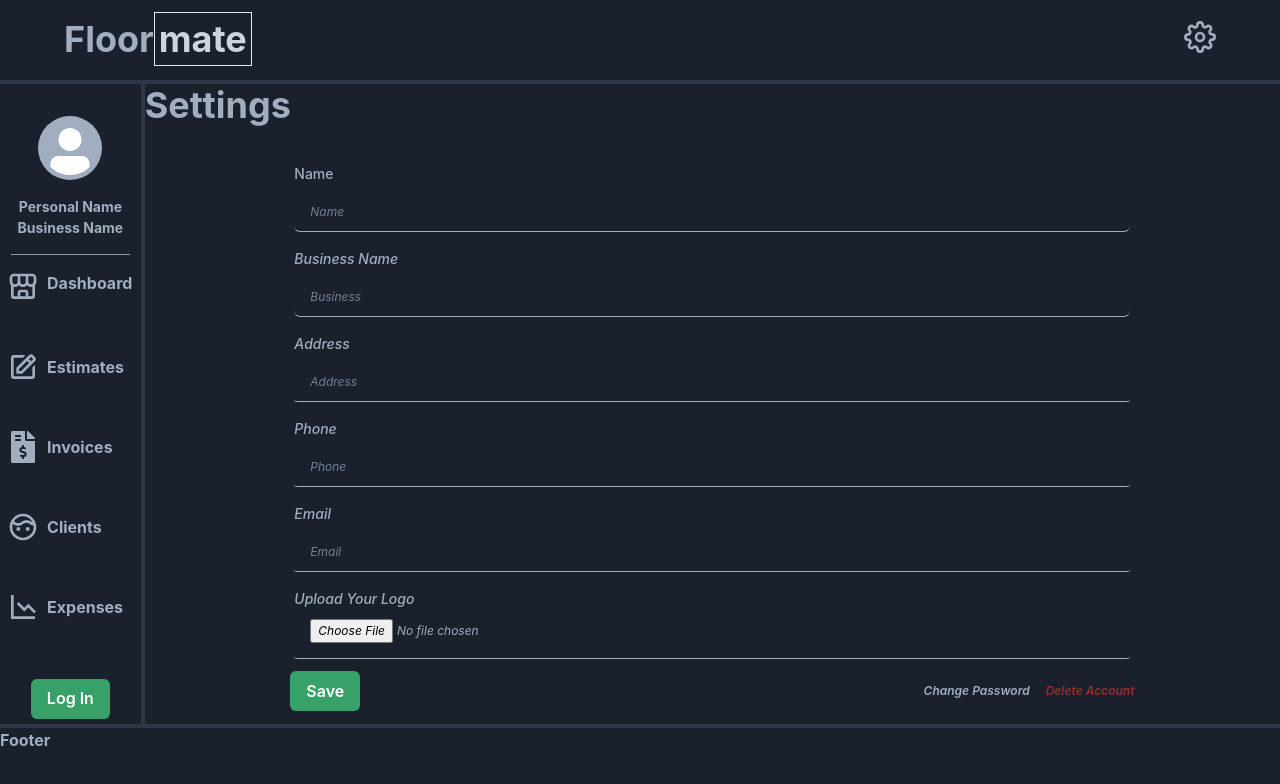
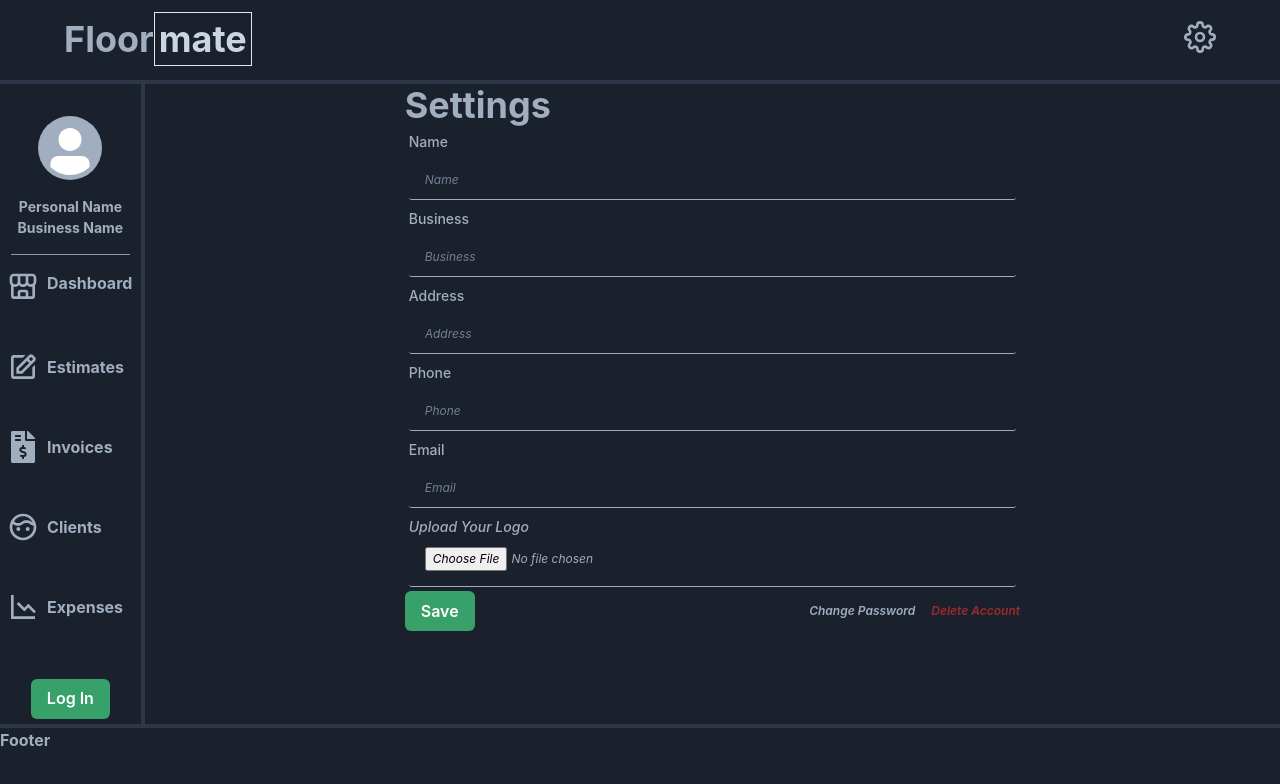
Before and after one commit to AnthonyJRay/floormate, a React (Vite) app: page /settings in a window 1280 px wide. Shown: the top 784 px of the page. Built offline with nearby package versions, Linux system fonts and the light colour scheme.

Commit message:
Refactored inputs and their labels to their own SettingsForm file. Hooked back up to Settings state.

```diff
--- a/src/components/settings/SettingsForm.jsx
+++ b/src/components/settings/SettingsForm.jsx
@@ -1,19 +1,20 @@
 import React from "react";
-import { Input } from "@chakra-ui/react";
+import { Input, ListItem, FormLabel } from "@chakra-ui/react";
 
-export default function SettingsInput({ name }, handleChange = () => {}) {
-  console.log(handleChange);
+export default function SettingsForm({ name, handleChange = () => {} }) {
   return (
+    <ListItem p={1}>
+      <FormLabel fontSize={"sm"}>{name}</FormLabel>
       <Input
-      id={name}
+        id={name.toLowerCase()}
         placeholder={name}
-      onChange={(e) => {
-        handleChange(e);
-      }}
+        onChange={(e) => handleChange(e)}
         border={"none"}
         borderBottom={"1px"}
+        borderRadius={3}
         fontSize={"xs"}
         fontStyle={"italic"}
       />
+    </ListItem>
   );
 }
--- a/src/routes/Settings.jsx
+++ b/src/routes/Settings.jsx
@@ -4,6 +4,7 @@ import DeleteAccount from "../components/utils/deleteAccount";
 
 import {
   Box,
+  Container,
   List,
   ListItem,
   Heading,
@@ -27,99 +28,26 @@ export default function Settings() {
     logo: "",
   });
 
-  function handleChange(e) {
+  const handleChange = (e) => {
     return setSettings((prev) => ({
       ...prev,
       [e.target.id]: e.target.value,
     }));
-  }
+  };
 
   function onSave() {
     console.log("Saved!");
   }
 
   return (
-    <>
+    <Container overflow={"hidden"}>
       <Heading>Settings</Heading>
-      <List display={"grid"} gap={2} w={"80%"} m={"auto"} p={8}>
-        <ListItem p={1}>
-          <FormLabel fontSize={"sm"}>Name</FormLabel>
-          {/* <Input
-            placeholder={"Name"}
-            id={"name"}
-            onChange={(e) => handleChange(e)}
-            border={"none"}
-            borderBottom={"1px"}
-            borderRadius={3}
-            fontSize={"xs"}
-            fontStyle={"italic"}
-          /> */}
-          <SettingsForm name={"Name"} handleChange={(e) => handleChange(e)} />
-        </ListItem>
-        <ListItem p={1}>
-          <FormLabel fontSize={"sm"} fontStyle={"italic"}>
-            Business Name
-          </FormLabel>
-          <SettingsForm
-            name={"Business"}
-            handleChange={(e) => handleChange(e)}
-          />
-          {/* <Input
-            placeholder={"Business"}
-            id={"business"}
-            onChange={(e) => handleChange(e)}
-            border={"none"}
-            borderBottom={"1px"}
-            borderRadius={3}
-            fontSize={"xs"}
-            fontStyle={"italic"}
-          /> */}
-        </ListItem>
-        <ListItem p={1}>
-          <FormLabel fontSize={"sm"} fontStyle={"italic"}>
-            Address
-          </FormLabel>
-          <Input
-            placeholder={"Address"}
-            id={"address"}
-            onChange={(e) => handleChange(e)}
-            border={"none"}
-            borderBottom={"1px"}
-            borderRadius={3}
-            fontSize={"xs"}
-            fontStyle={"italic"}
-          />
-        </ListItem>
-        <ListItem p={1}>
-          <FormLabel fontSize={"sm"} fontStyle={"italic"}>
-            Phone
-          </FormLabel>
-          <Input
-            placeholder={"Phone"}
-            id={"phone"}
-            onChange={(e) => handleChange(e)}
-            border={"none"}
-            borderBottom={"1px"}
-            borderRadius={3}
-            fontSize={"xs"}
-            fontStyle={"italic"}
-          />
-        </ListItem>
-        <ListItem p={1}>
-          <FormLabel fontSize={"sm"} fontStyle={"italic"}>
-            Email
-          </FormLabel>
-          <Input
-            placeholder={"Email"}
-            id={"email"}
-            onChange={(e) => handleChange(e)}
-            border={"none"}
-            borderBottom={"1px"}
-            borderRadius={3}
-            fontSize={"xs"}
-            fontStyle={"italic"}
-          />
-        </ListItem>
+      <List>
+        <SettingsForm name={"Name"} handleChange={handleChange} />
+        <SettingsForm name={"Business"} handleChange={handleChange} />
+        <SettingsForm name={"Address"} handleChange={handleChange} />
+        <SettingsForm name={"Phone"} handleChange={handleChange} />
+        <SettingsForm name={"Email"} handleChange={handleChange} />
         <ListItem p={1}>
           <FormLabel fontSize={"sm"} fontStyle={"italic"}>
             Upload Your Logo
@@ -141,7 +69,6 @@ export default function Settings() {
           <Button onClick={() => onSave()} colorScheme={"green"}>
             Save
           </Button>
-
           <Box textAlign={["center"]}>
             <Button
               onClick={() => console.log("Changed Password!")}
@@ -152,7 +79,6 @@ export default function Settings() {
             >
               Change Password
             </Button>
-
             <Button
               onClick={() => onOpen()}
               colorScheme={"transparent"}
@@ -171,6 +97,6 @@ export default function Settings() {
           </Modal>
         </ListItem>
       </List>
-    </>
+    </Container>
   );
 }
```
Lines whose indentation alone changed are shown as unchanged.
